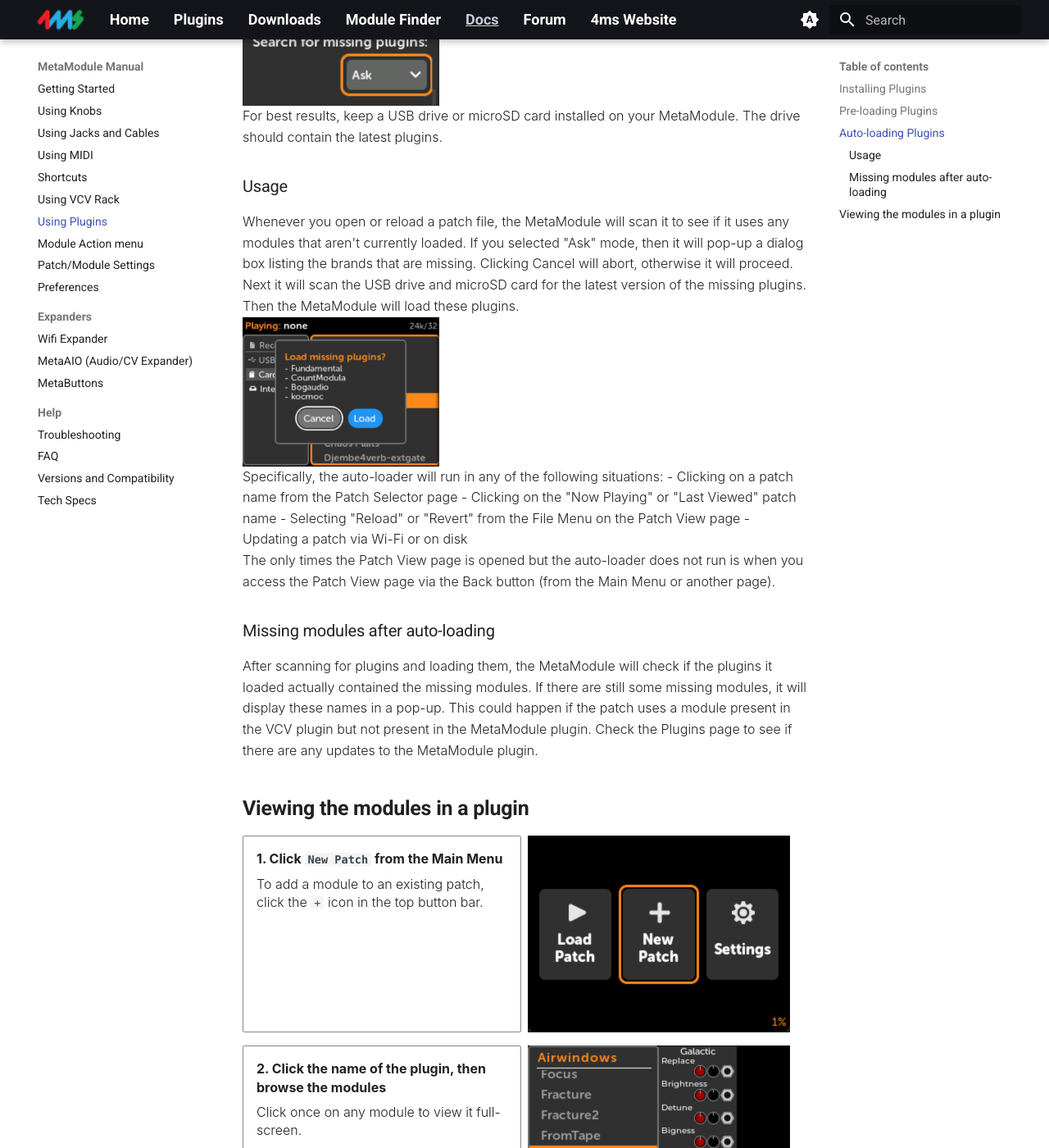
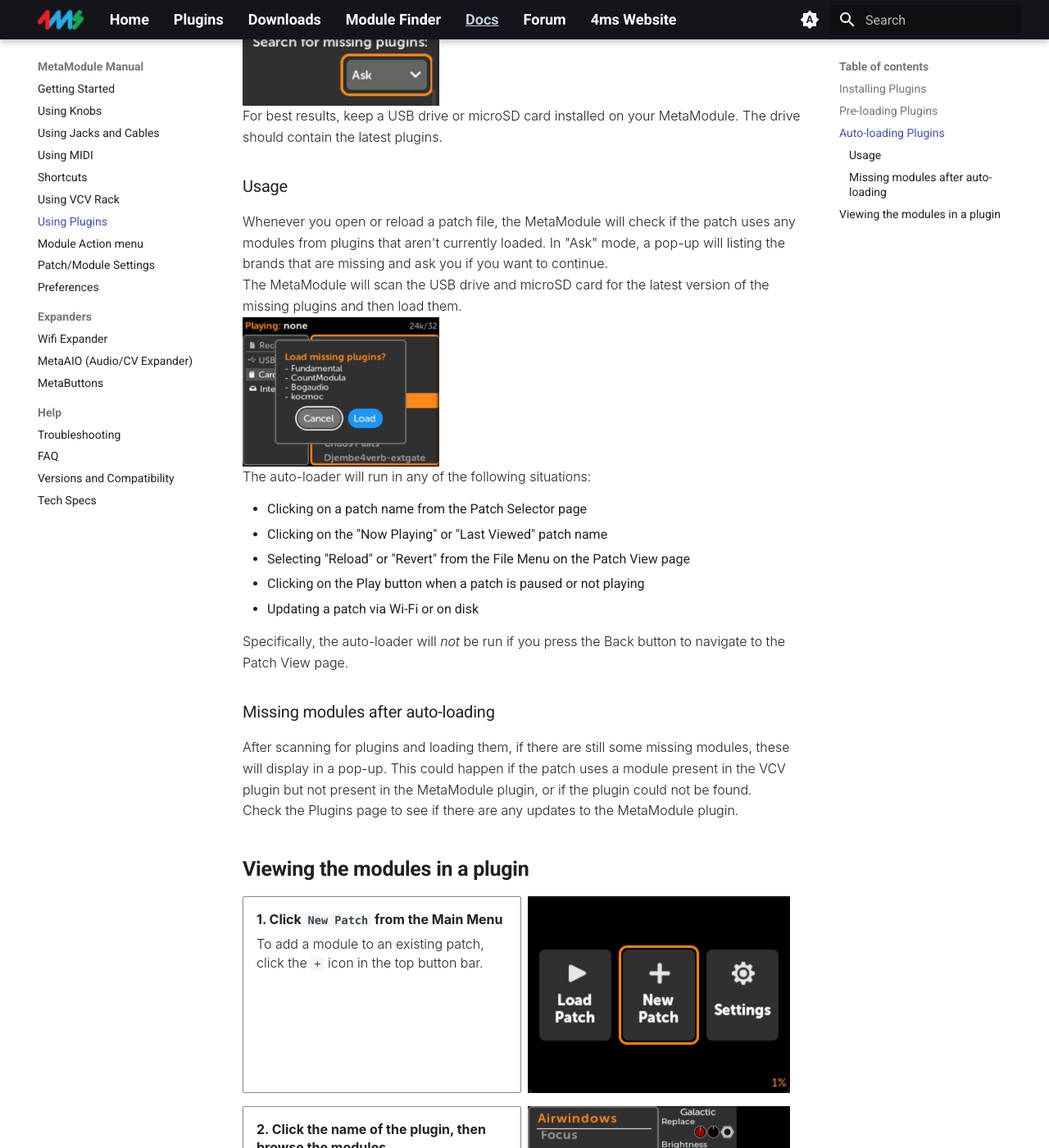
Before and after one commit to 4ms/metamodule-docs-website, an MkDocs documentation site: the page built from docs/plugins.md, in a window 1280 px wide and 1400 px high, scrolled down 3186 px. Shown: the whole window at 82% size. Built offline with MkDocs 1.6.1 and Material for MkDocs 9.7.7, drawn with Linux system fonts in a browser that asks for light colours; some of the changed text lies outside the part shown.

Commit message:
Cleanup auto-loader docs

```diff
--- a/docs/plugins.md
+++ b/docs/plugins.md
@@ -123,34 +123,37 @@ MetaModule. The drive should contain the latest plugins.
 
 ### Usage
 
-Whenever you open or reload a patch file, the MetaModule will scan it to see if
-it uses any modules that aren't currently loaded. If you selected "Ask" mode,
-then it will pop-up a dialog box listing the brands that are missing. Clicking
-Cancel will abort, otherwise it will proceed. Next it will scan the USB drive
-and microSD card for the latest version of the missing plugins. Then the
-MetaModule will load these plugins.
+Whenever you open or reload a patch file, the MetaModule will check if the
+patch uses any modules from plugins that aren't currently loaded. In "Ask"
+mode, a pop-up will listing the brands that are missing and ask you if you want
+to continue.
+
+The MetaModule will scan the USB drive and microSD card for the latest version
+of the missing plugins and then load them.
 
  [![Ask Missing Plugins](./img/load-missing-plugin-conf.png){ .wide-240 }](./img/load-missing-plugin-conf.png)
 
- Specifically, the auto-loader will run in any of the following situations:
+
+The auto-loader will run in any of the following situations:
+
  - Clicking on a patch name from the Patch Selector page
  - Clicking on the "Now Playing" or "Last Viewed" patch name
  - Selecting "Reload" or "Revert" from the File Menu on the Patch View page
+ - Clicking on the Play button when a patch is paused or not playing
  - Updating a patch via Wi-Fi or on disk
 
- The only times the Patch View page is opened but the auto-loader does not run
- is when you access the Patch View page via the Back button (from the Main Menu
- or another page).
+ Specifically, the auto-loader will *not* be run if you press the Back button to navigate
+ to the Patch View page.
 
 
 ### Missing modules after auto-loading
-After scanning for plugins and loading them, the MetaModule will check if the plugins it
-loaded actually contained the missing modules. If there are still some missing
-modules, it will display these names in a pop-up. This could happen if the
-patch uses a module present in the VCV plugin but not present in the MetaModule
-plugin. Check the Plugins page to see if there are
-any updates to the MetaModule plugin.
+After scanning for plugins and loading them, if there are still some missing
+modules, these will display in a pop-up. This could happen if the patch uses a
+module present in the VCV plugin but not present in the MetaModule plugin, or
+if the plugin could not be found.
 
+Check the Plugins page to see if there are any updates to the MetaModule
+plugin.
 
 
 
--- a/mkdocs.yml
+++ b/mkdocs.yml
@@ -88,7 +88,7 @@ markdown_extensions:
       permalink: []
 
 copyright: >
-  Copyright &copy; 2024 4ms Company–
+  Copyright &copy; 2025 4ms Company–
   <a href="#__consent">Change cookie settings</a>
 
 extra:
```
Also changed, not shown: docs/preferences.md (+3 -3 lines).
